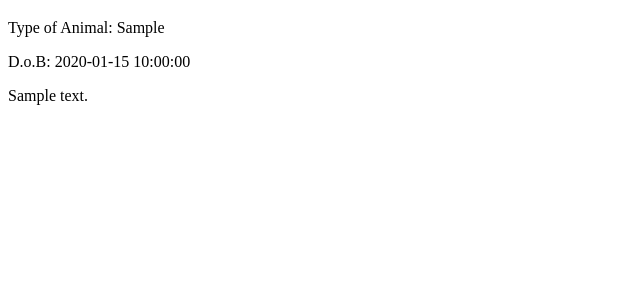
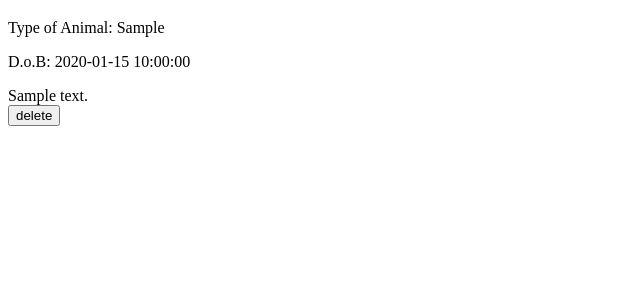
Before and after one commit to Gazza11/vet_management_project, a Flask app: page /animals/1 in a window 1280 px wide. Shown: the part 218-518 px from the top of the page, without its empty margins (0-640 px from the left). Run offline with Flask 2, Linux system fonts and the light colour scheme; a database or web service that is not in the repository returns one stand-in record (values such as "Sample title"); some libraries are stand-ins or nearby versions.

Commit message:
Added delete functionality to the animal profiles.

```diff
--- a/controllers/animal_controller.py
+++ b/controllers/animal_controller.py
@@ -9,23 +9,28 @@ import repositories.vet_repository as vet_repository
 
 animals_blueprint = Blueprint("animals", __name__)
 
+# Show all animal records
 @animals_blueprint.route("/animals")
 def animals():
     animals = animal_repository.select_all_animals()
     return render_template("animals/index.html", animals = animals)
 
 
+# Show specific animal record
 @animals_blueprint.route("/animals/<id>")
 def show(id):
     animal = animal_repository.select_by_id(id)
     return render_template("animals/show.html", animal = animal)
 
+
+# Form for new animal record
 @animals_blueprint.route("/animals/new")
 def new_animal():
     vets = vet_repository.select_all_vets()
     return render_template("animals/new.html", vets = vets)
 
 
+# Saving new animal record
 @animals_blueprint.route("/animals", methods=['POST'])
 def create_animal_record():
     name = request.form["name"]
@@ -38,3 +43,10 @@ def create_animal_record():
     new_animal = Animal(name, date_of_birth, animal_type, owner_number, treatment_notes, current_vet)
     animal_repository.save_animal(new_animal)
     return redirect("/animals")
+
+
+# Delete specific animal record
+@animals_blueprint.route("/animals/<id>/delete", methods=['POST'])
+def delete_animal(id):
+    animal_repository.delete_by_id(id)
+    return redirect("/animals")
--- a/db/vet_management.sql
+++ b/db/vet_management.sql
@@ -19,7 +19,7 @@ CREATE TABLE animals (
     current_vet_id INT REFERENCES vets(id) ON DELETE CASCADE
 );
 
--- Below used for testing.
+--Below is used for populating the database for example purposes.
 INSERT INTO vets (first_name, last_name, working_days, date_of_birth) VALUES ('Troy', 'Barker', 'Mon, Tues', '07/09/1998');
 INSERT INTO vets (first_name, last_name, working_days, date_of_birth) VALUES ('Abed', 'Tanner', 'Mon, Weds', '07/09/1978');
 
--- a/templates/animals/show.html
+++ b/templates/animals/show.html
@@ -12,4 +12,10 @@
     {{animal.treatment_notes}}
 </section>
 
+<section>
+    <form action="/animals/{{ animal.id }}/delete" method="POST">
+        <input type="submit" value="delete">
+    </form>
+</section>
+
 {% endblock %}
```
